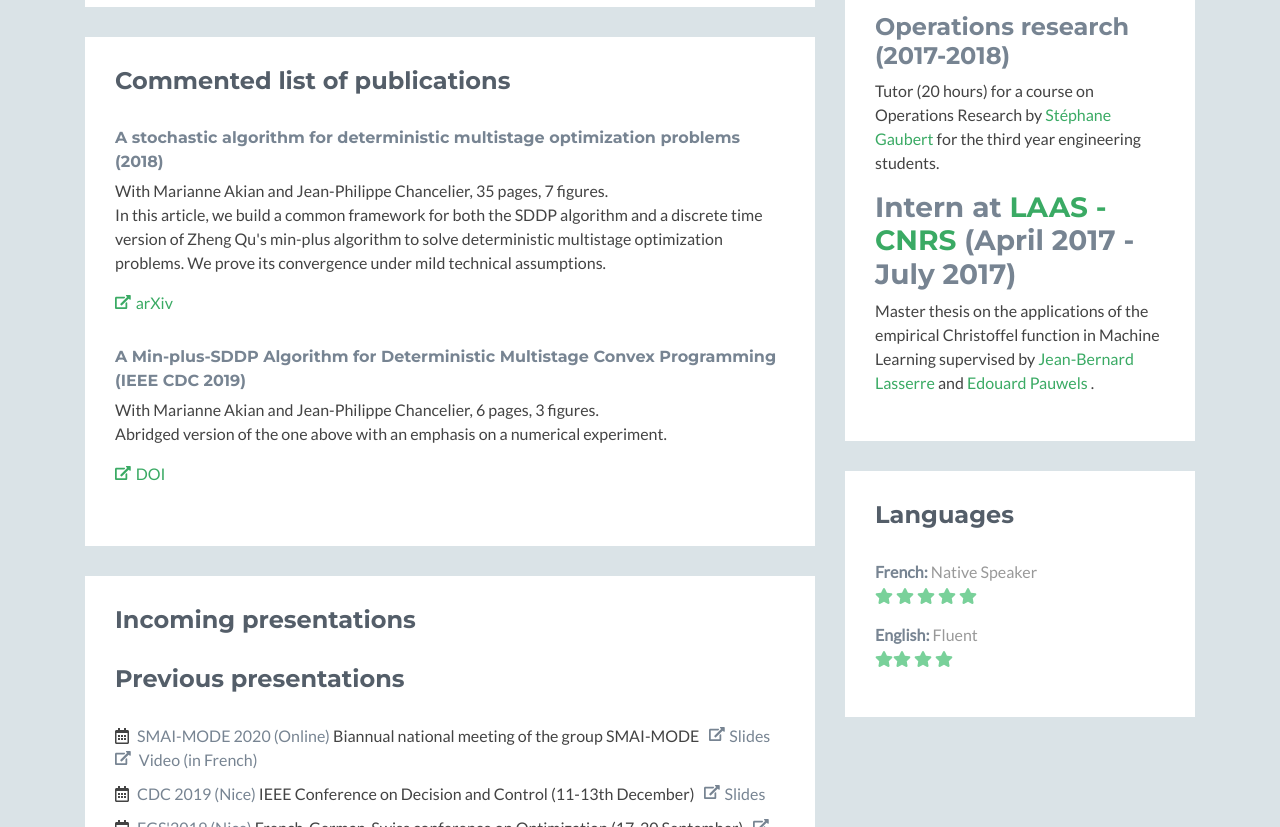
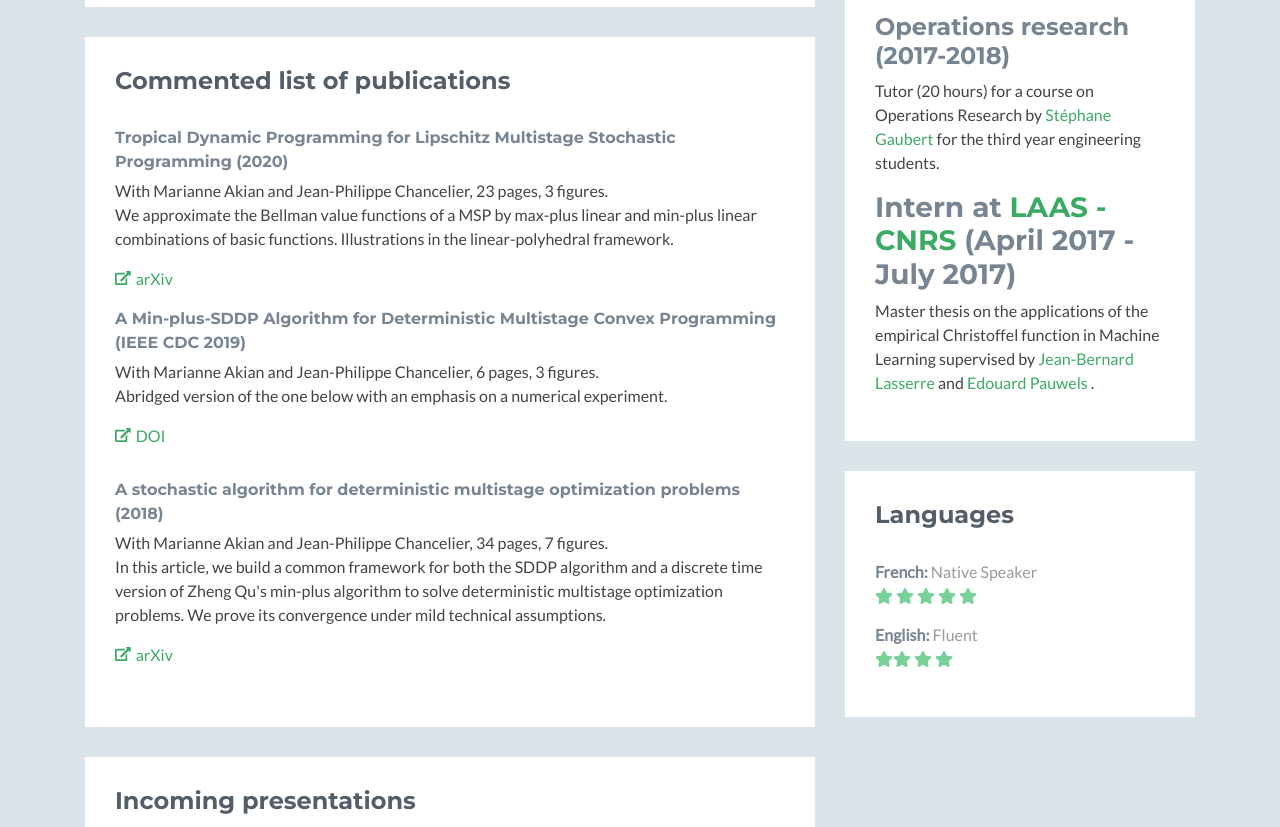
Before and after one commit to BenoitTran/BenoitTran.github.io, a plain HTML site: page index.html in a window 1280 px wide. Shown: the part 1284-2111 px from the top of the page. Drawn offline with nearby package versions, Linux system fonts and the light colour scheme; no server answers; a script that the page names is missing; some icons are missing.

Commit message:
update website

```diff
--- a/index.html
+++ b/index.html
@@ -63,7 +63,7 @@
                                 <a href = "http://cermics.enpc.fr/~jpc/">Jean-Philippe Chancelier</a> and
                                  <a href = "http://www.cmap.polytechnique.fr/~akian/index.en.html">Marianne Akian.</a></p>
 
-                                 <p> Last update: Octobre 2020.</p>
+                                 <p> Last update: October 2020.</p>
                         </div><!--//content-->
                     </div><!--//section-inner-->
                 </section><!--//section-->
@@ -114,24 +114,31 @@
                     <div class="section-inner">
                         <h2 class="heading">Commented list of publications</h2>
                         <div class="content">
+                          <div class="item">
+                              <h3 class="title"><a>Tropical Dynamic Programming for Lipschitz Multistage Stochastic Programming (2020)</a></h3>
+                              <p class="summary">
+                                With Marianne Akian and Jean-Philippe Chancelier, 23 pages, 3 figures. </br>
+                                We approximate the Bellman value functions of a MSP by max-plus linear and min-plus linear combinations of basic functions. Illustrations in the linear-polyhedral framework.
+                                </p>
+                              <p><a class="more-link" href="https://arxiv.org/abs/2010.10619" target="_blank"><i class="fas fa-external-link-alt"></i>arXiv</a></p>
+                              <div class="item">
+                                  <h3 class="title"><a>A Min-plus-SDDP Algorithm for Deterministic Multistage Convex
+  Programming (IEEE CDC 2019)</a></h3>
+                                  <p class="summary">
+                                    With Marianne Akian and Jean-Philippe Chancelier, 6 pages, 3 figures. </br>
+                                    Abridged version of the one below with an emphasis on a numerical experiment.
+                                    </p>
+                                  <p><a class="more-link" href="https://xplorestaging.ieee.org/servlet/opac?punumber=8977134" target="_blank"><i class="fas fa-external-link-alt"></i>DOI</a></p>
+                              </div><!--//item-->
+                          </div><!--//item-->
                             <div class="item">
                                 <h3 class="title"><a>A stochastic algorithm for deterministic multistage optimization problems (2018)</a></h3>
                                 <p class="summary">
-                                  With Marianne Akian and Jean-Philippe Chancelier, 35 pages, 7 figures. </br>
+                                  With Marianne Akian and Jean-Philippe Chancelier, 34 pages, 7 figures. </br>
                                   In this article, we build a common framework for both the SDDP algorithm and a discrete time version of Zheng Qu's min-plus algorithm to solve deterministic
                                    multistage optimization problems. We prove its convergence under mild technical assumptions.
                                   </p>
                                 <p><a class="more-link" href="https://arxiv.org/abs/1810.12870" target="_blank"><i class="fas fa-external-link-alt"></i>arXiv</a></p>
-                            </div><!--//item-->
-
-                            <div class="item">
-                                <h3 class="title"><a>A Min-plus-SDDP Algorithm for Deterministic Multistage Convex
-Programming (IEEE CDC 2019)</a></h3>
-                                <p class="summary">
-                                  With Marianne Akian and Jean-Philippe Chancelier, 6 pages, 3 figures. </br>
-                                  Abridged version of the one above with an emphasis on a numerical experiment.
-                                  </p>
-                                <p><a class="more-link" href="https://xplorestaging.ieee.org/servlet/opac?punumber=8977134" target="_blank"><i class="fas fa-external-link-alt"></i>DOI</a></p>
                             </div><!--//item-->
                         </div><!--//content-->
                     </div><!--//section-inner-->
```
